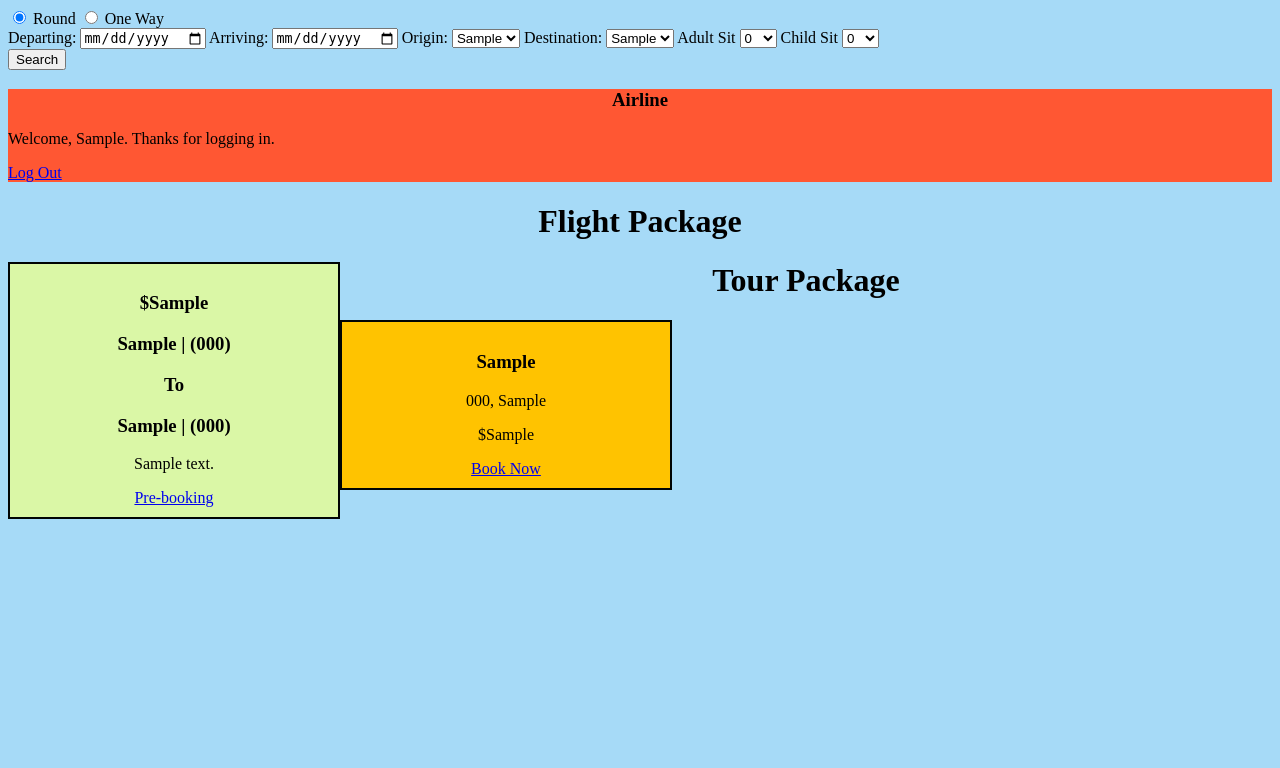
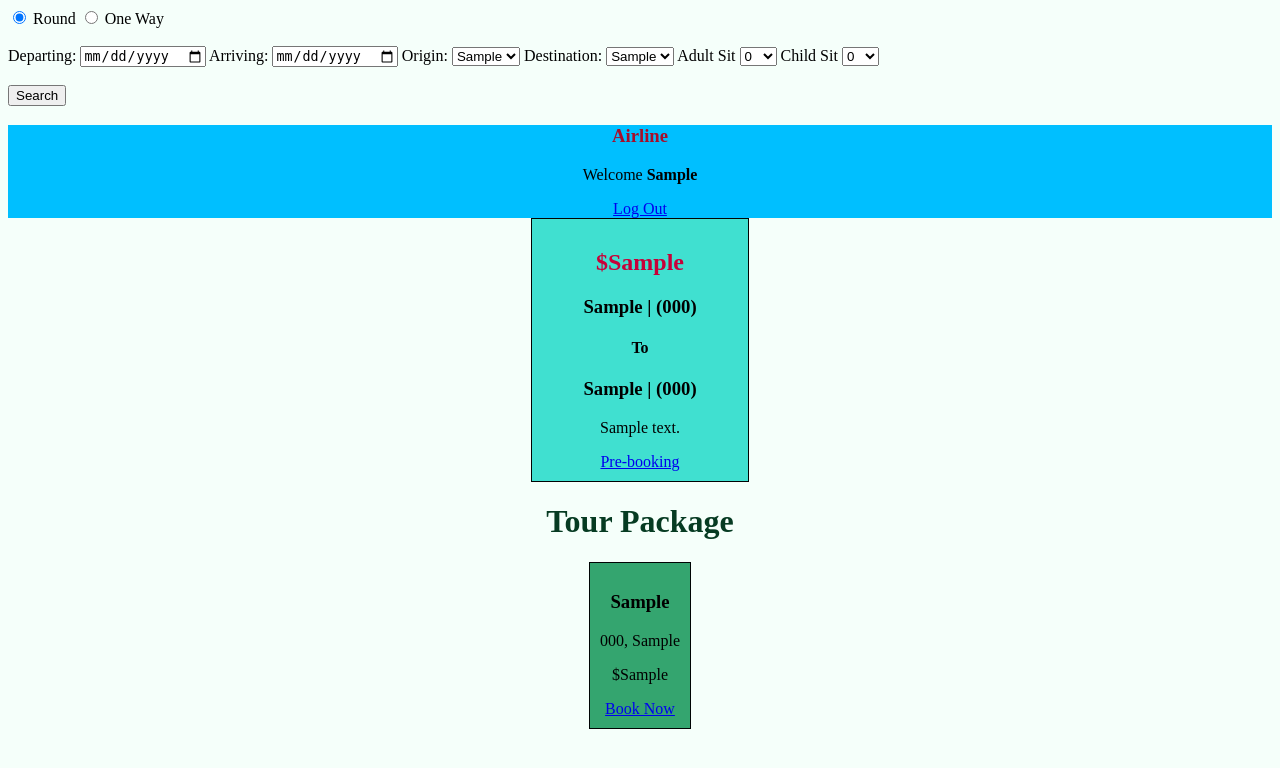
Before and after one commit to foython/airline, a Django app: page /home/ in a window 1280 px wide. Shown: the top 768 px of the page. Run offline with Django 3.2, Linux system fonts and the light colour scheme; a user stored in the database is signed in; tables that the repository leaves empty hold one stand-in row (values such as "Sample post").

Commit message:
11-28-2021

```diff
--- a/account/urls.py
+++ b/account/urls.py
@@ -5,6 +5,7 @@ from django.urls import path
 from . import views
 
 urlpatterns = [
+    path('', views.info, name='info'),
     path('login/', views.user_login, name='login'),
     path('register/', views.user_reg, name='reg'),
     path('logout/', views.user_logout, name='logout'),
--- a/account/views.py
+++ b/account/views.py
@@ -50,3 +50,7 @@ def user_logout(request):
 def admin(request):
     booked = Booked.objects.all()
     return render(request, 'admin.html', {'booked': booked})
+
+
+def info(request):
+    return render(request, 'info.html')
--- a/bolaka/urls.py
+++ b/bolaka/urls.py
@@ -21,4 +21,5 @@ urlpatterns = [
     path('accounts/', include('account.urls')),
     path('flight/', include('flight.urls')),
     path('home/', include('homes.urls')),
+    path('', include('account.urls')),
     ]
--- a/homes/templates/book.html
+++ b/flight/templates/book.html
@@ -41,11 +41,5 @@
     <input type="submit">
 </form>
 {%endif%}
-<p>{{request.user.first_name}}</p>
-<p>{{request.path}}</p>
-{{depart_flight.id}}
-{{depart_sit_type}}
-{{return_sit_type}}
-<p>{{b}}</p>
 </body>
 </html>
--- a/homes/templates/search.html
+++ b/flight/templates/search.html
@@ -81,8 +81,5 @@
 
 </form>
 
-<p>{{booked_sit}}</p>
-<p>{{sit}}</p>
-<p>{{b}}</p>
 </body>
 </html>
--- a/homes/templates/index.html
+++ b/homes/templates/index.html
@@ -2,35 +2,49 @@
 <html>
 <head>
      <meta charset="UTF-8">
+    <meta name="viewport" content="width=device-width, initial-scale=1">
     <title>Home</title>
     <style>
-    body {background-color:#A6DAF7}
-    #theme {background-color:#FF5733}
-    h1{
+  body {
+    background-color:#F5FFFA;
+    }
+  #theme {
+    background-color:#00BFFF;
     text-align: center;
     }
-    h3{
+  h1 {
+    color:#063B22;
     text-align: center;
     }
-    a{
+  h2 {
+    color:#C70039;
+    text-align: center;
+    }
+  h3 {
+    text-align: center;
+    }
+    h4 {
+    text-align: center;
+    }
+  a {
     text-align: center;
     }
 
-       #package{
-       background-color: #DAF7A6;
-        float: left;
-        width: 308px;
+  #package {
+    display: inline-block;
+    background-color: #40E0D0;
     padding: 10px 10px 10px 10px;
-        margin: auto;
-        border: 2px solid #000404;
+    border: 1px solid #000404;
+    width: 196px;
+
     }
-         #tour{
-         background-color: #FFC300;
-        float: left;
-        width: 308px;
+
+  #tour {
+    display: inline-block;
+    box-sizing: border-box;
+    background-color:#34A56F;
     padding: 10px 10px 10px 10px;
-        margin: auto;
-        border: 2px solid #000404;
+    border: 1px solid #000404;
     }
 
 
@@ -38,12 +52,14 @@
 
 </head>
 <body>
+
 <form action="{%url 'search'%}" method="POST">
     {%csrf_token%}
     <input type="radio" name="ftype" value="round" checked>
     <label for="ftype">Round</label>
     <input type="radio" name="ftype" value="one_way">
     <label for="ftype">One Way</label>
+    <br>
     <br>
     <label for="departing">Departing:</label>
     <input type="date" name="departing">
@@ -52,7 +68,7 @@
     <input type="date" name="arriving">
 
     <label for="origin">Origin:</label>
-    <select name="origin" >
+    <select name="origin">
         {%for airport in airports%}
         <option>{{airport.city}} </option>
         {%endfor%}
@@ -75,30 +91,32 @@
         {%for number in range%}
         <option>{{number}}</option>
         {%endfor%}
-        </select><br>
+        </select>
+    <br>
+    <br>
     <button type="submit">Search</button>
 
 </form>
 
 
 <div id="theme">
-<h3>Airline</h3>
+<h3 style="color:#A70D2A;">Airline</h3>
 {% if user.is_authenticated %}
-    <p>Welcome, {{ user.first_name }}. Thanks for logging in. </p>
+    <p style="text-align:center;">Welcome <b>{{ user.first_name }}</b></p>
     <a href="{% url 'logout' %}">Log Out</a>
 {% else %}
-    <p>Welcome,</p>
-    <p> Please <a href="{% url 'logout'%}" >Login</a> </p>
+    <p>Welcome</p>
+    <p> Please <a href="{% url 'logout'%}" >Log in</a> </p>
 {% endif %}
+<br>
+</div>
 
-</div>
-<div>
-<h1>Flight Package</h1>
+<div style="text-align:center;">
     {% for package in fpackage %}
     <div id="package" >
-<h3>${{package.price}}</h3>
+        <h2>${{package.price}}</h2>
         <h3>{{package.departure}}</h3>
-<h3>To</h3>
+        <h4>To</h4>
         <h3>{{package.arrival}}</h3>
         <p style="text-align:center;">{{package.description}}</p>
         <div style="text-align:center">
@@ -106,10 +124,11 @@
         </div>
     </div>
     {% endfor %}
+
 </div>
 
 
-<div>
+<div style="text-align:center;">
     <h1>Tour Package</h1>
     {% for tour in tpackage %}
     <div id="tour" >
--- a/homes/views.py
+++ b/homes/views.py
@@ -12,7 +12,7 @@ from django.contrib.auth.decorators import login_required
 def index(request):
     return render(request, 'index.html', {'fpackage': FlightPackage.objects.all(),
                                           'tpackage': TourPackage.objects.all(),
-                                          'airports': Airport.objects.all(),
+                                          'airports': Airport.objects.all().order_by('city'),
                                           'range': range(11)
                                           })
 
```
Also changed, not shown: account/templates/info.html (added, +26 -0 lines), flight/templates/flight.html (+1 -9 lines), flight/views.py (+12 -11 lines), 1 other file. Lines whose indentation alone changed are shown as unchanged.
